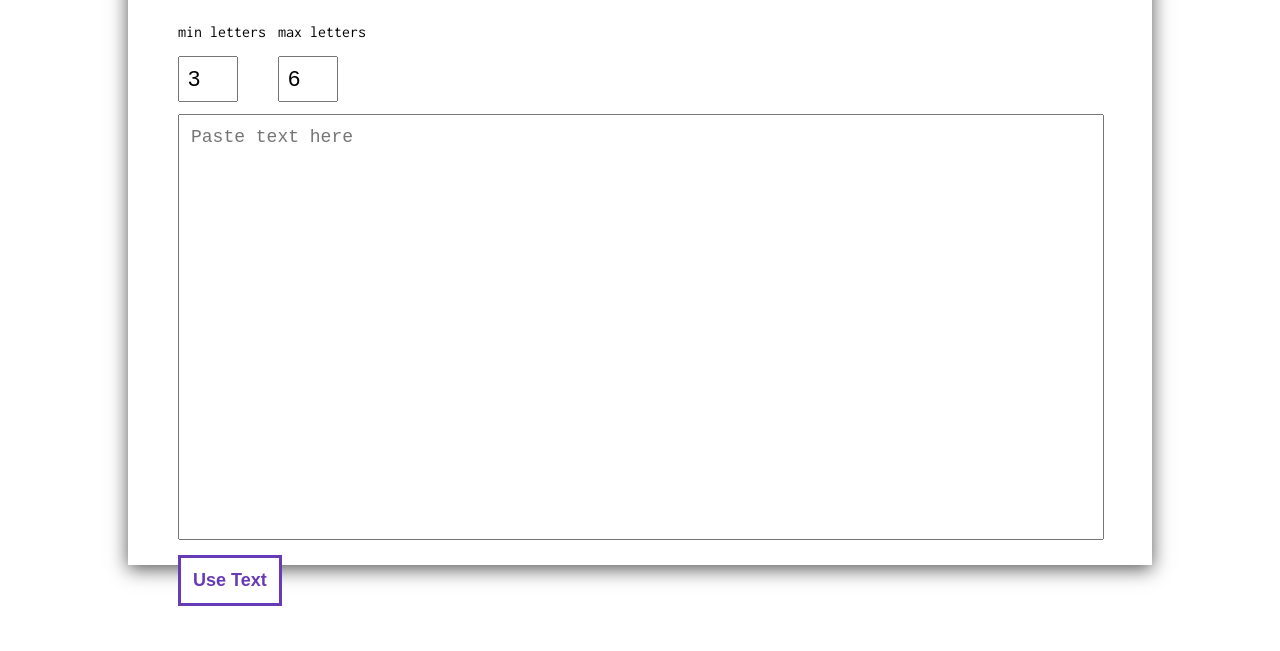
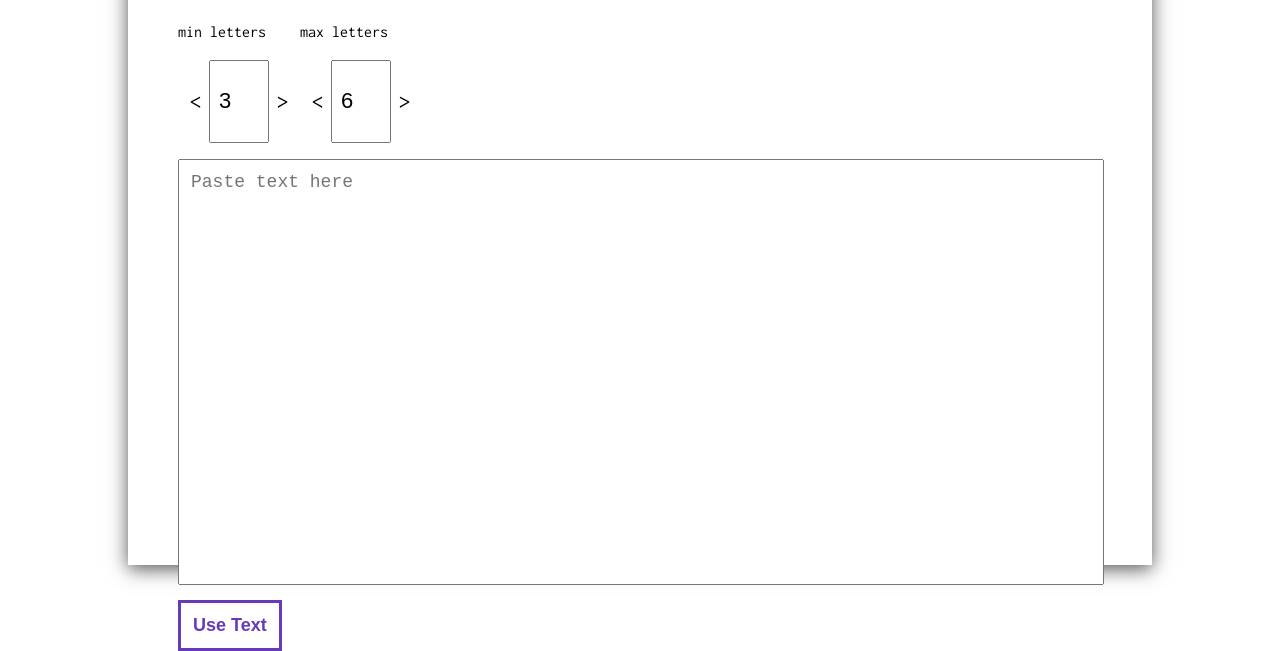
Before and after one commit to gabriel2761/typing-practice-app, a plain HTML site: page index.html in a window 1280 px wide. Both pictures are taken after a click on the element "settings". Shown: the part 175-826 px from the top of the page. Before the commit the page ends 800 px from the top, so only its background shows below. Drawn offline with nearby package versions, Linux system fonts and the light colour scheme; files that its build step writes are made by us from their sources.

Commit message:
feat: Show increment and decrement arrows on settings view

```diff
--- a/css/main.scss
+++ b/css/main.scss
@@ -117,6 +117,15 @@ body {
         padding: 8px;
         font-size: 22px;
     }
+    .range-container {
+        display: flex;
+        padding: 4px;
+
+        .arrow {
+            padding: 8px;
+            font-size: 22px;
+        }
+    }
     #custom-text-area {
         margin: 12px 0;
         width: calc(100% - 24px);
--- a/index.html
+++ b/index.html
@@ -29,13 +29,21 @@
             <p id="settings-exit-button">x</p>
         </div>
         <div class="word-range-input-container">
+            <div id="min-range-container">
+                <p>min letters</p>
+                <div class="range-container">
+                    <p id="min-range-decrement" class="arrow"><</p>
+                    <input id="min-letters" class="word-range-input two-numbers" value="3">
+                    <p id="min-range-increment" class="arrow">></p>
+                </div>
+            </div>
             <div id="max-range-container">
-                <p>min letters</p>
-                <input id="min-letters" class="word-range-input two-numbers" value="3">
-            </div>
-            <div id="mix-range-container">
                 <p>max letters</p>
-                <input id="max-letters" class="word-range-input two-numbers" value="6">
+                <div class="range-container">
+                    <p id="max-range-decrement" class="arrow"><</p>
+                    <input id="max-letters" class="word-range-input two-numbers" value="6">
+                    <p id="max-range-decrement" class="arrow">></p>
+                </div>
             </div>
         </div>
         <textarea id="custom-text-area" placeholder="Paste text here"></textarea>
```
Lines whose indentation alone changed are shown as unchanged.
